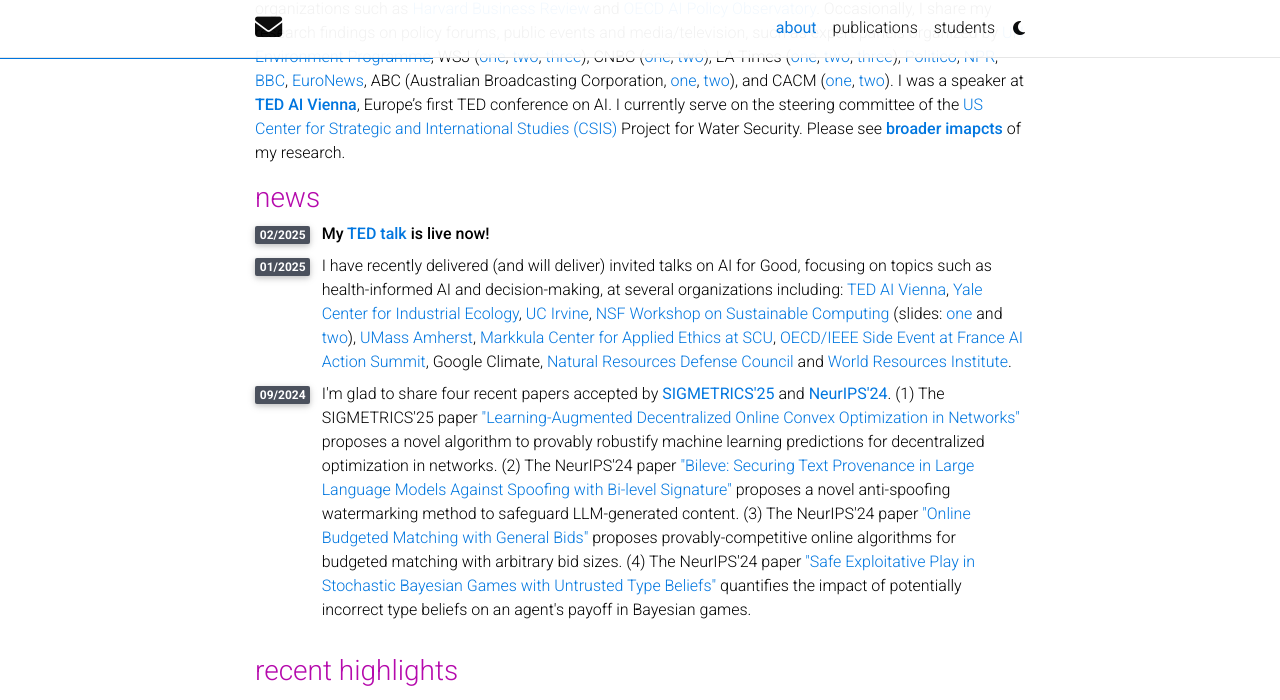
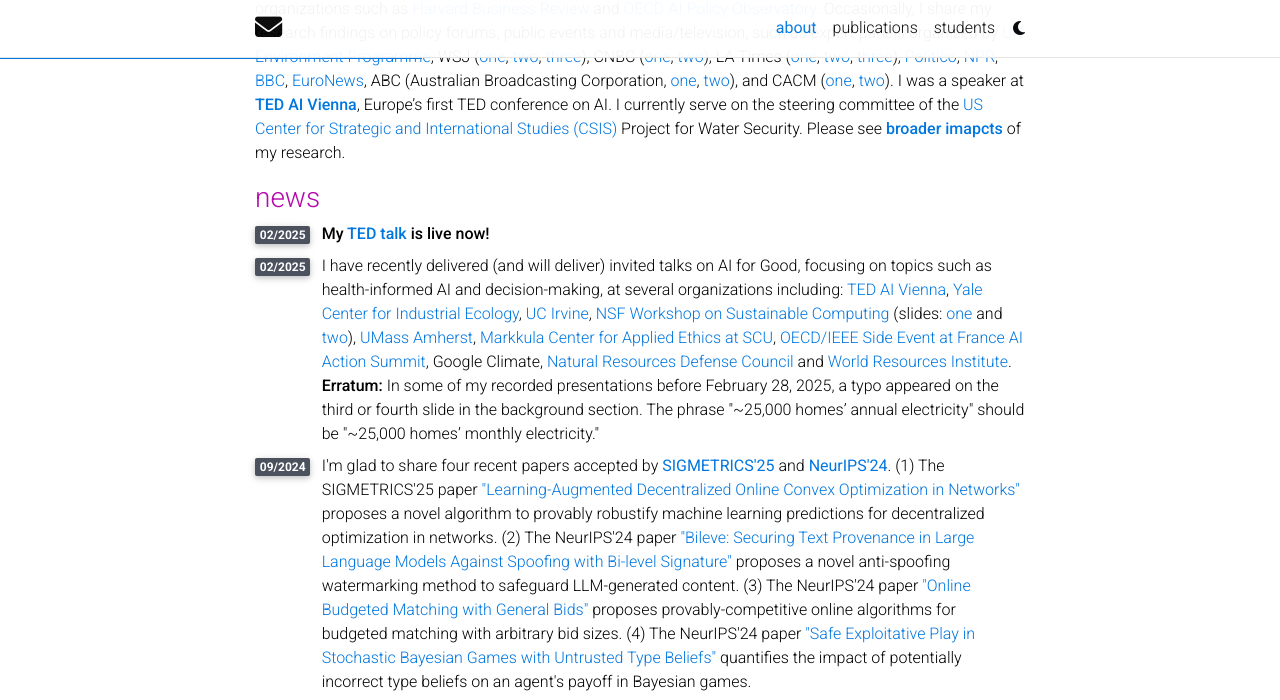
Before and after one commit to shaoleiren/shaoleiren.github.io, a Jekyll site: the page built from _pages/about.md, in a window 1280 px wide and 900 px high, scrolled down 901 px, cut to the strip 0-700 px from the top of the window. Built offline with Jekyll 4.4.1, drawn with Linux system fonts in a browser that asks for light colours; full-size pictures stand in for the smaller copies a plugin makes; comment, search, counter and statistics services are not loaded; a style sheet for code colours, icons or effects is not loaded.

Commit message:
Update about.html

```diff
--- a/_layouts/about.html
+++ b/_layouts/about.html
@@ -67,7 +67,7 @@
           <div class="row" style="margin-bottom: 8px;">
               <div class="col-xs-1 cl-sm-1 col-md-1 text-center" style="width: 30px;">
                 <span class="badge font-weight-bold stylish-color text-uppercase align-middle" style="min-width: 30px;">
-                 01/2025
+                 02/2025
                 </span>
               </div>
               <div class="col-xs-11 cl-sm-11 col-md-11 mt-2 mt-md-0">
@@ -81,6 +81,8 @@
                  Google Climate,
                  <a href="https://www.nrdc.org/">Natural Resources Defense Council</a> and
                  <a href="https://www.wri.org/">World Resources Institute</a>.
+
+                 <strong>Erratum:</strong> In some of my recorded presentations before February 28, 2025, a typo appeared on the third or fourth slide in the background section. The phrase "~25,000 homes’ annual electricity" should be "~25,000 homes’ monthly electricity."
               </div>
           </div>
 
```
